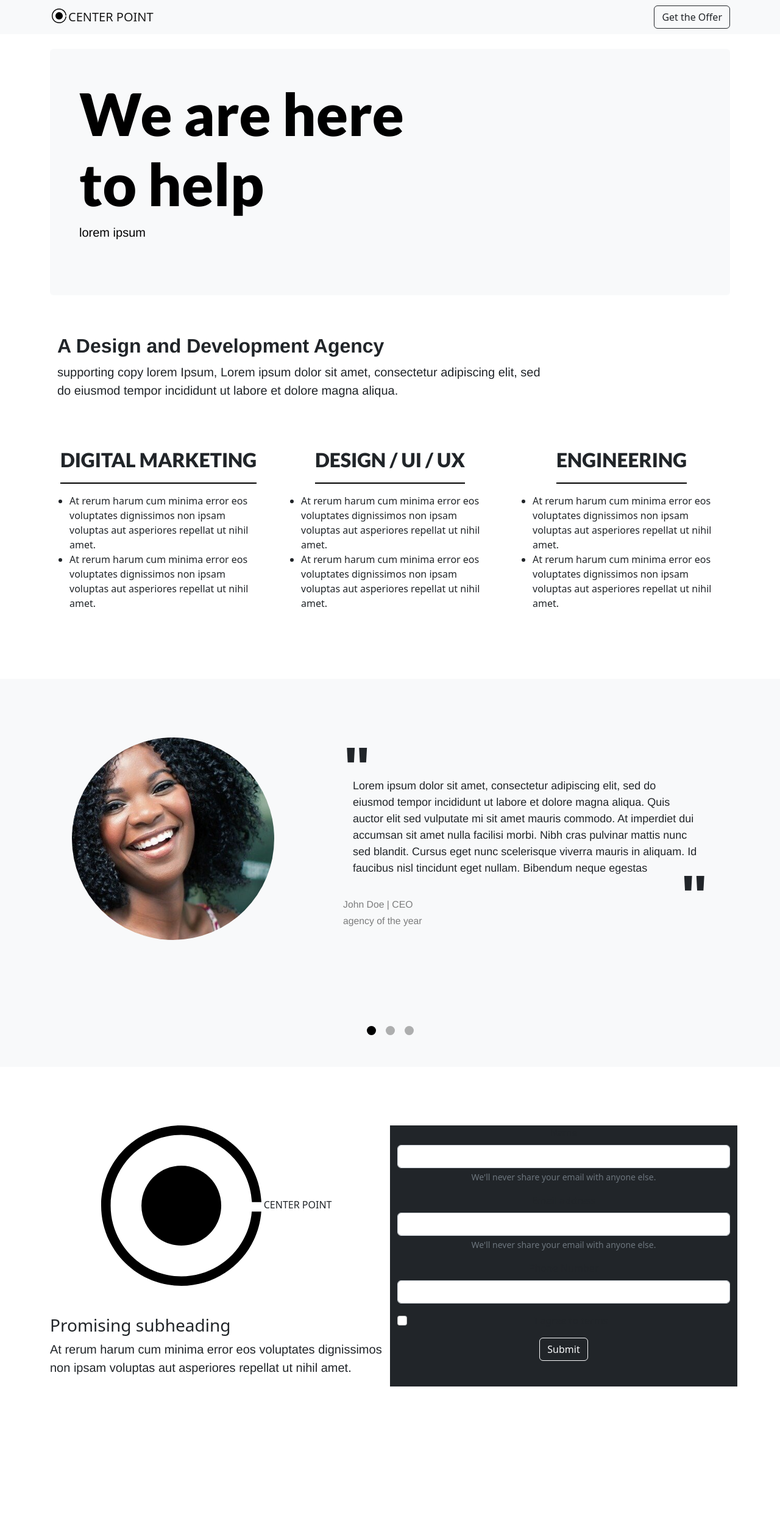
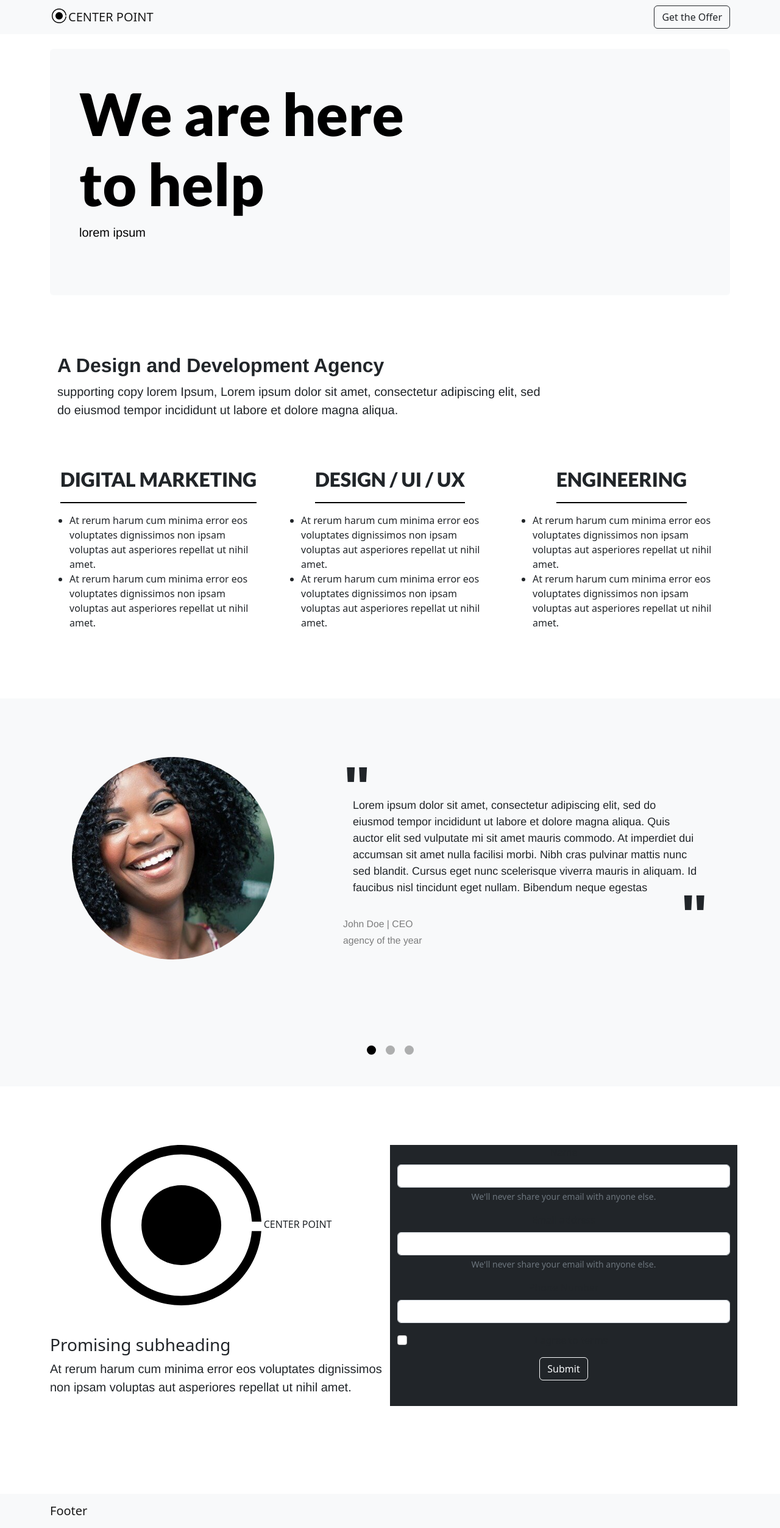
Before and after one commit to chips-ahoy-developement/landing-page, a React (Create React App) app: page / in a window 1280 px wide. Shown: the whole page at 61% size. Before the commit the page ends 2321 px from the top, so only its background shows below. Built offline with nearby package versions, Linux system fonts and the light colour scheme.

Commit message:
fixed footer

```diff
--- a/public/index.html
+++ b/public/index.html
@@ -7,7 +7,7 @@
     <meta name="theme-color" content="#000000" />
     <meta
       name="description"
-      content="Web site created using create-react-app"
+      content="Digital design and development agency"
     />
     <link rel="apple-touch-icon" href="%PUBLIC_URL%/logo192.png" />
     <!--
@@ -24,7 +24,7 @@
       work correctly both with client-side routing and a non-root public URL.
       Learn how to configure a non-root public URL by running `npm run build`.
     -->
-    <title>React App</title>
+    <title>CENTER POINT</title>
   </head>
   <body>
     <noscript>You need to enable JavaScript to run this app.</noscript>
--- a/src/App.js
+++ b/src/App.js
@@ -21,7 +21,7 @@ function App() {
             <img src="#" alt="" />
           </div>
         </Jumbotron>
-        <div className="row mb-5">
+        <div className="row mb-5 mt-5">
           <div className="col-sm-12 col-md-9 text-start mt-5 mb-5 px-4 promising-subheading">
             <h2>A Design and Development Agency</h2>
             <p>
@@ -86,7 +86,7 @@ function App() {
         <CarouselSlider></CarouselSlider>
       </div>
 
-      <div className="container">
+      <div className="container pb-5">
         <div className="row">
         <div className="col-6 mt-5 mb-5"><img src={icon} width={263} height={263} alt=""/>&nbsp;<span>CENTER POINT</span>
         <h3 className="mt-5 text-start">Promising subheading</h3>
@@ -96,6 +96,11 @@ function App() {
         <div className="col-6 bg-dark mt-5 mb-5"><Form></Form></div>
         </div>
       </div>
+      <nav className="navbar  navbar-light bg-light mt-5">
+  <div className="container">
+    <a className="navbar-brand" href="/">Footer</a>
+  </div>
+</nav>
     </div>
   );
 }
```
